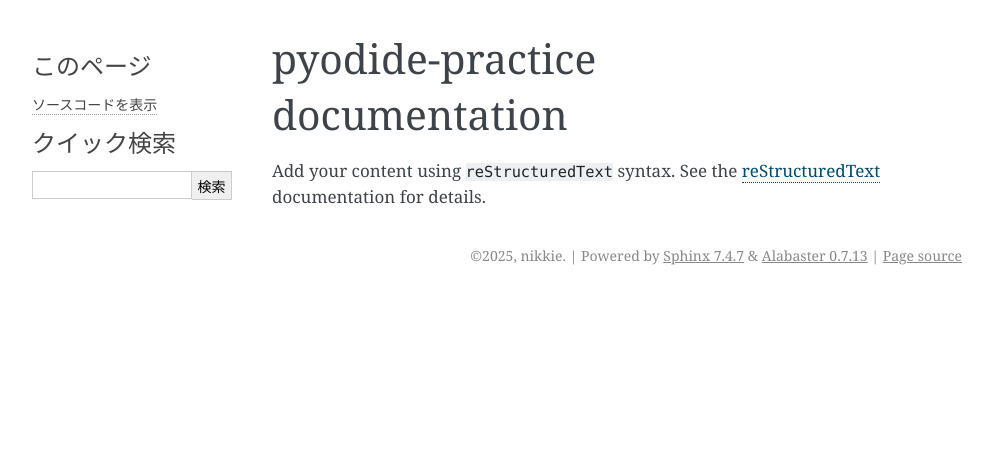
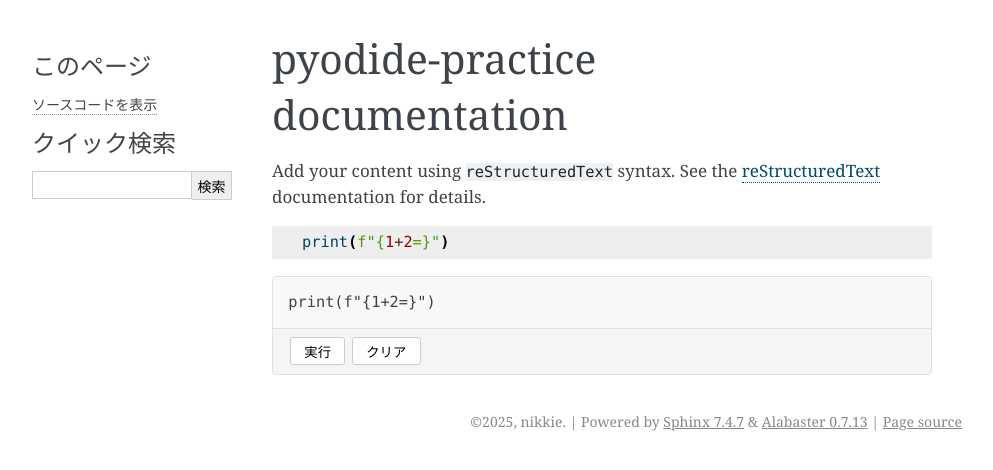
Before and after one commit to ftnext/pyodide-practice, a Sphinx documentation site: the page built from experiment/source/index.rst, in a window 1280 px wide. Shown: the top 470 px of the page, without its empty margins (148-1141 px from the left). Built offline with Sphinx 7.4.7, drawn with Linux system fonts in a browser that asks for light colours; some of the changed lines change nothing that is shown.

Commit message:
[feat] Worked!! (vibe coding Claude 4 Opus)

```diff
--- a/experiment/source/extensions/pyodide_code_block.py
+++ b/experiment/source/extensions/pyodide_code_block.py
@@ -1,2 +1,311 @@
+"""
+Sphinx extension for embedding executable Python code using Pyodide
+"""
+
+
+from docutils import nodes
+from docutils.parsers.rst import Directive, directives
+from sphinx.util import logging
+
+logger = logging.getLogger(__name__)
+
+
+class pyodide_code_block(nodes.General, nodes.Element):
+    """Custom node for Pyodide code blocks"""
+
+    pass
+
+
+class PyodideCodeDirective(Directive):
+    """Directive for Pyodide executable code blocks"""
+
+    has_content = True
+    required_arguments = 0
+    optional_arguments = 0
+    final_argument_whitespace = False
+    option_spec = {
+        "linenos": directives.flag,
+        "emphasize-lines": directives.unchanged,
+        "caption": directives.unchanged,
+    }
+
+    def run(self):
+        # Get the code content
+        code = "\n".join(self.content)
+        if not code.strip():
+            logger.warning("Empty pyodide-code directive")
+            return []
+
+        # Create the custom node
+        node = pyodide_code_block()
+        node["code"] = code
+        node["linenos"] = "linenos" in self.options
+        node["emphasize_lines"] = self.options.get("emphasize-lines", "")
+        node["caption"] = self.options.get("caption", "")
+
+        # Add source and line information for better error messages
+        node.source, node.line = self.state_machine.get_source_and_line(self.lineno)
+
+        return [node]
+
+
+def visit_pyodide_code_block_html(self, node):
+    """HTML visitor for pyodide_code_block nodes"""
+
+    # Generate a unique ID for this code block
+    block_id = f"pyodide-{self.builder.env.new_serialno('pyodide')}"
+
+    # Build the HTML structure
+    html_parts = ['<div class="pyodide-code-container">']
+
+    # Add caption if present
+    if node["caption"]:
+        html_parts.append(f'<div class="pyodide-caption">{node["caption"]}</div>')
+
+    # Add code display area
+    html_parts.append('<div class="pyodide-code-wrapper">')
+    html_parts.append(f'<pre class="pyodide-code" id="{block_id}-code">')
+
+    # Add line numbers if requested
+    if node["linenos"]:
+        lines = node["code"].split("\n")
+        for i, line in enumerate(lines, 1):
+            html_parts.append(
+                f'<span class="lineno">{i:3d}</span> {self.encode(line)}\n'
+            )
+    else:
+        html_parts.append(self.encode(node["code"]))
+
+    html_parts.append("</pre>")
+
+    # Store the code in a hidden element for JavaScript to access
+    html_parts.append(
+        f'<script type="text/python" id="{block_id}-source" style="display:none">{node["code"]}</script>'
+    )
+
+    # Add control buttons
+    html_parts.append('<div class="pyodide-controls">')
+    html_parts.append(
+        f'<button class="pyodide-run-button" onclick="runPyodideCode(\'{block_id}\')">実行</button>'
+    )
+    html_parts.append(
+        f'<button class="pyodide-clear-button" onclick="clearPyodideOutput(\'{block_id}\')">クリア</button>'
+    )
+    html_parts.append("</div>")
+
+    # Add output area
+    html_parts.append(f'<div class="pyodide-output" id="{block_id}-output"></div>')
+    html_parts.append("</div>")  # close wrapper
+    html_parts.append("</div>")  # close container
+
+    self.body.append("".join(html_parts))
+
+
+def depart_pyodide_code_block_html(self, node):
+    """Departure function for pyodide_code_block nodes"""
+    pass  # Nothing to do on departure
+
+
+def add_pyodide_assets(app, pagename, templatename, context, doctree):
+    """Add Pyodide JavaScript and CSS to the page"""
+
+    if doctree is None:
+        return
+
+    # Check if this page has any Pyodide code blocks
+    if not any(isinstance(node, pyodide_code_block) for node in doctree.traverse()):
+        return
+
+    # Add CSS
+    css = """
+    <style>
+    .pyodide-code-container {
+        margin: 1em 0;
+        border: 1px solid #e0e0e0;
+        border-radius: 4px;
+        overflow: hidden;
+    }
+
+    .pyodide-caption {
+        background-color: #f5f5f5;
+        padding: 0.5em 1em;
+        font-weight: bold;
+        border-bottom: 1px solid #e0e0e0;
+    }
+
+    .pyodide-code-wrapper {
+        position: relative;
+    }
+
+    .pyodide-code {
+        margin: 0;
+        padding: 1em;
+        background-color: #f8f8f8;
+        overflow-x: auto;
+    }
+
+    .pyodide-code .lineno {
+        color: #666;
+        user-select: none;
+    }
+
+    .pyodide-controls {
+        padding: 0.5em 1em;
+        background-color: #f5f5f5;
+        border-top: 1px solid #e0e0e0;
+    }
+
+    .pyodide-run-button,
+    .pyodide-clear-button {
+        padding: 0.25em 1em;
+        margin-right: 0.5em;
+        border: 1px solid #ccc;
+        border-radius: 3px;
+        background-color: #fff;
+        cursor: pointer;
+    }
+
+    .pyodide-run-button:hover,
+    .pyodide-clear-button:hover {
+        background-color: #e0e0e0;
+    }
+
+    .pyodide-output {
+        padding: 1em;
+        background-color: #fff;
+        border-top: 1px solid #e0e0e0;
+        min-height: 2em;
+        white-space: pre-wrap;
+        font-family: monospace;
+        display: none;
+    }
+
+    .pyodide-output.has-content {
+        display: block;
+    }
+
+    .pyodide-output.error {
+        color: #d32f2f;
+    }
+
+    .pyodide-loading {
+        color: #666;
+        font-style: italic;
+    }
+    </style>
+    """
+
+    # Add JavaScript
+    js = """
+    <script src="https://cdn.jsdelivr.net/pyodide/v0.27.2/full/pyodide.js"></script>
+    <script>
+    let pyodideReadyPromise = null;
+    let pyodide = null;
+
+    // Initialize Pyodide
+    async function initPyodide() {
+        if (!pyodideReadyPromise) {
+            pyodideReadyPromise = loadPyodide({
+                indexURL: "https://cdn.jsdelivr.net/pyodide/v0.27.2/full/"
+            });
+        }
+        return pyodideReadyPromise;
+    }
+
+    // Run Python code
+    async function runPyodideCode(blockId) {
+        const outputElement = document.getElementById(blockId + '-output');
+        const codeElement = document.getElementById(blockId + '-source');
+
+        if (!outputElement || !codeElement) {
+            console.error('Required elements not found for block:', blockId);
+            return;
+        }
+
+        const code = codeElement.textContent;
+
+        outputElement.innerHTML = '<span class="pyodide-loading">Pyodideを読み込み中...</span>';
+        outputElement.classList.add('has-content');
+        outputElement.classList.remove('error');
+
+        try {
+            pyodide = await initPyodide();
+            console.log('Pyodide loaded, running code:', code);
+
+            // Capture output - using separate strings to avoid template literal issues
+            const setupCode = 'import sys\\n' +
+                            'from io import StringIO\\n' +
+                            '_pyodide_output = StringIO()\\n' +
+                            '_pyodide_stdout = sys.stdout\\n' +
+                            'sys.stdout = _pyodide_output';
+
+            pyodide.runPython(setupCode);
+
+            // Run the user code
+            try {
+                pyodide.runPython(code);
+
+                // Get the output
+                const getOutputCode = 'sys.stdout = _pyodide_stdout\\n' +
+                                    '_pyodide_output.getvalue()';
+                const output = pyodide.runPython(getOutputCode);
+
+                outputElement.textContent = output || '(出力なし)';
+                console.log('Code execution successful, output:', output);
+            } catch (error) {
+                console.error('Python execution error:', error);
+                outputElement.textContent = 'エラー: ' + error.message;
+                outputElement.classList.add('error');
+            }
+
+        } catch (error) {
+            console.error('Pyodide initialization error:', error);
+            outputElement.textContent = 'Pyodideの初期化エラー: ' + error.message;
+            outputElement.classList.add('error');
+        }
+    }
+
+    // Clear output
+    function clearPyodideOutput(blockId) {
+        const outputElement = document.getElementById(blockId + '-output');
+        outputElement.textContent = '';
+        outputElement.classList.remove('has-content', 'error');
+    }
+
+    // Initialize Pyodide when page loads
+    document.addEventListener('DOMContentLoaded', function() {
+        initPyodide().catch(console.error);
+    });
+    </script>
+    """
+
+    # Add assets to the page context
+    if "body" not in context:
+        context["body"] = ""
+
+    context["body"] = css + js + context["body"]
+
+
 def setup(app):
-    print("hogehoge")
+    """Setup the Sphinx extension"""
+
+    # Add the directive
+    app.add_directive("pyodide-code", PyodideCodeDirective)
+
+    # Add the node and visitors
+    app.add_node(
+        pyodide_code_block,
+        html=(visit_pyodide_code_block_html, depart_pyodide_code_block_html),
+    )
+
+    # Connect to add assets
+    app.connect("html-page-context", add_pyodide_assets)
+
+    # Add configuration values
+    app.add_config_value("pyodide_version", "0.27.2", "html")
+
+    return {
+        "version": "0.1",
+        "parallel_read_safe": True,
+        "parallel_write_safe": True,
+    }
--- a/experiment/source/index.rst
+++ b/experiment/source/index.rst
@@ -10,7 +10,10 @@ Add your content using ``reStructuredText`` syntax. See the
 `reStructuredText <https://www.sphinx-doc.org/en/master/usage/restructuredtext/index.html>`_
 documentation for details.
 
+.. code-block:: python
 
-.. toctree::
-   :maxdepth: 2
-   :caption: Contents:
+   print(f"{1+2=}")
+
+.. pyodide-code::
+
+   print(f"{1+2=}")
```
